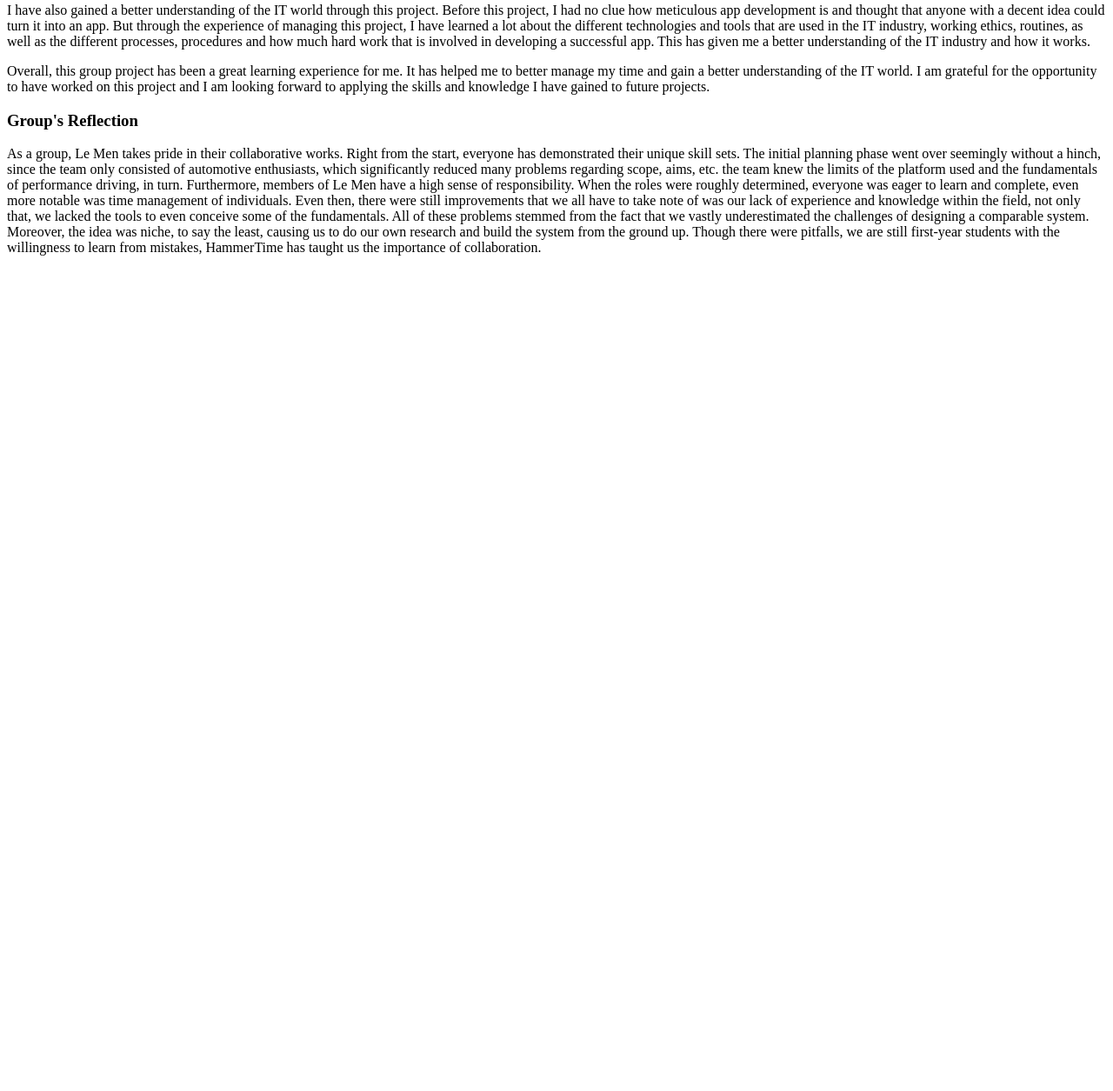
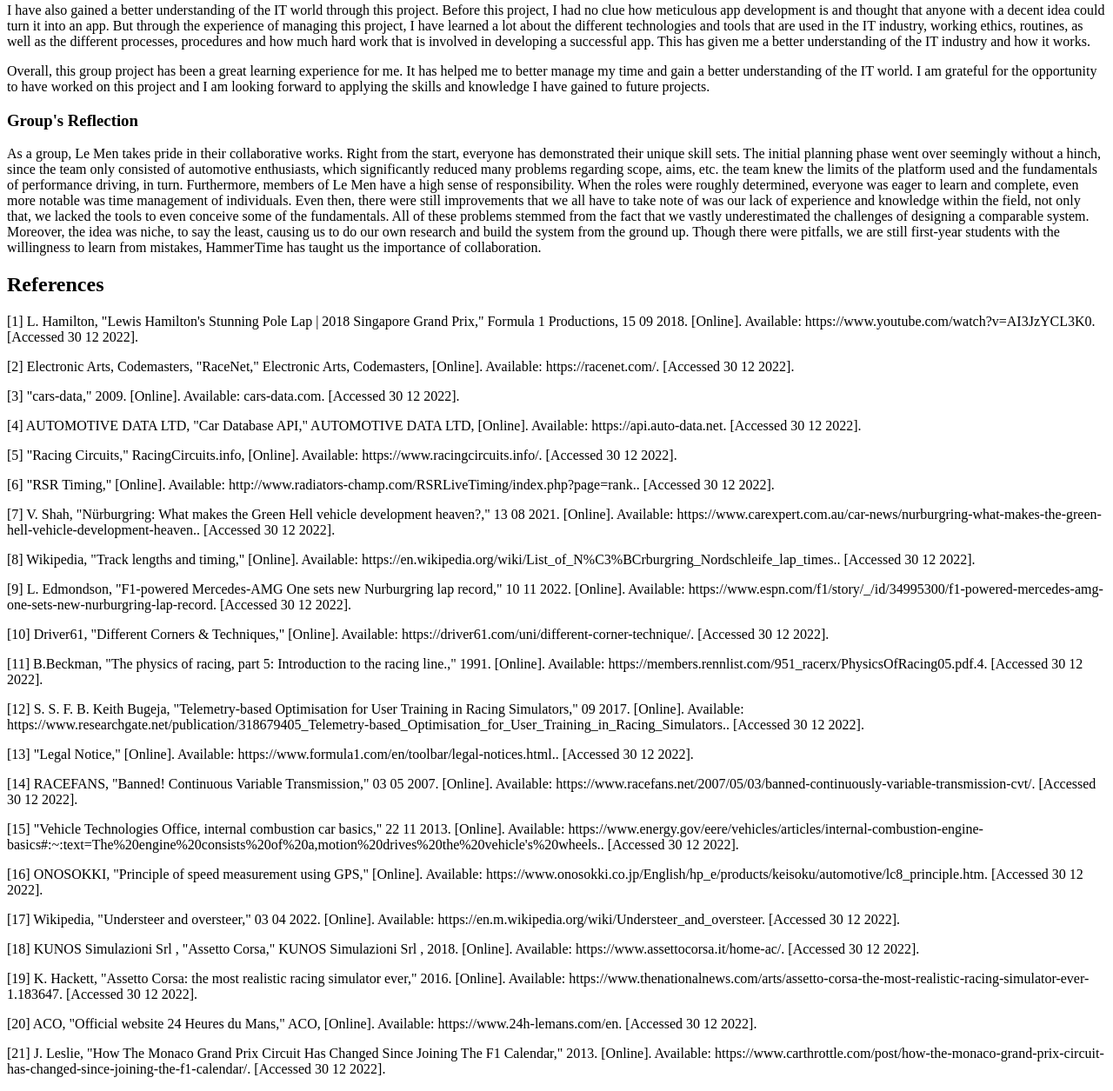
Before and after one commit to VerstappenRB18/Project_Hammertime-COSC2083, a plain HTML site: page prototype.html in a window 1280 px wide. Shown: the part 3886-5141 px from the top of the page at 87% size. Before the commit the page ends 4196 px from the top, so only its background shows below. Drawn offline with Linux system fonts and the light colour scheme.

Commit message:
Update prototype.html
Added References

```diff
--- a/prototype.html
+++ b/prototype.html
@@ -157,5 +157,28 @@
     <p>As a group, Le Men takes pride in their collaborative works. Right from the start, everyone has demonstrated their unique skill sets.
      The initial planning phase went over seemingly without a hinch, since the team only consisted of automotive enthusiasts, which significantly reduced many problems regarding scope, aims, etc. the team knew the limits of the platform used and the fundamentals of performance driving, in turn. Furthermore, members of Le Men have a high sense of responsibility. When the roles were roughly determined, everyone was eager to learn and complete, even more notable was time management of individuals. Even then, there were still improvements that we all have to take note of was our lack of experience and knowledge within the field, not only that, we lacked the tools to even conceive some of the fundamentals. All of these problems stemmed from the fact that we vastly underestimated the challenges of designing a comparable system. Moreover, the idea was niche, to say the least, causing us to do our own research and build the system from the ground up.
      Though there were pitfalls, we are still first-year students with the willingness to learn from mistakes, HammerTime has taught us the importance of collaboration.</p>
+    <h2>References</h2>
+    <p>[1] 	L. Hamilton, "Lewis Hamilton's Stunning Pole Lap | 2018 Singapore Grand Prix," Formula 1 Productions, 15 09 2018. [Online]. Available: https://www.youtube.com/watch?v=AI3JzYCL3K0. [Accessed 30 12 2022].</p>
+    <p>[2] 	Electronic Arts, Codemasters, "RaceNet," Electronic Arts, Codemasters, [Online]. Available: https://racenet.com/. [Accessed 30 12 2022].</p>
+    <p>[3] 	"cars-data," 2009. [Online]. Available: cars-data.com. [Accessed 30 12 2022].</p>
+    <p>[4] 	AUTOMOTIVE DATA LTD, "Car Database API," AUTOMOTIVE DATA LTD, [Online]. Available: https://api.auto-data.net. [Accessed 30 12 2022].</p>
+    <p>[5] 	"Racing Circuits," RacingCircuits.info, [Online]. Available: https://www.racingcircuits.info/. [Accessed 30 12 2022].</p>
+    <p>[6] 	"RSR Timing," [Online]. Available: http://www.radiators-champ.com/RSRLiveTiming/index.php?page=rank.. [Accessed 30 12 2022].</p>
+    <p>[7] 	V. Shah, "Nürburgring: What makes the Green Hell vehicle development heaven?," 13 08 2021. [Online]. Available: https://www.carexpert.com.au/car-news/nurburgring-what-makes-the-green-hell-vehicle-development-heaven.. [Accessed 30 12 2022].</p>
+    <p>[8] 	Wikipedia, "Track lengths and timing," [Online]. Available: https://en.wikipedia.org/wiki/List_of_N%C3%BCrburgring_Nordschleife_lap_times.. [Accessed 30 12 2022].</p>
+    <p>[9] 	L. Edmondson, "F1-powered Mercedes-AMG One sets new Nurburgring lap record," 10 11 2022. [Online]. Available: https://www.espn.com/f1/story/_/id/34995300/f1-powered-mercedes-amg-one-sets-new-nurburgring-lap-record. [Accessed 30 12 2022].</p>
+    <p>[10] Driver61, "Different Corners & Techniques," [Online]. Available: https://driver61.com/uni/different-corner-technique/. [Accessed 30 12 2022].</p>
+    <p>[11] 	B.Beckman, "The physics of racing, part 5: Introduction to the racing line.," 1991. [Online]. Available: https://members.rennlist.com/951_racerx/PhysicsOfRacing05.pdf.4. [Accessed 30 12 2022].</p>
+    <p>[12] 	S. S. F. B. Keith Bugeja, "Telemetry-based Optimisation for User Training in Racing Simulators," 09 2017. [Online]. Available: https://www.researchgate.net/publication/318679405_Telemetry-based_Optimisation_for_User_Training_in_Racing_Simulators.. [Accessed 30 12 2022].</p>
+    <p>[13] 	"Legal Notice," [Online]. Available: https://www.formula1.com/en/toolbar/legal-notices.html.. [Accessed 30 12 2022].</p>
+    <p>[14] 	RACEFANS, "Banned! Continuous Variable Transmission," 03 05 2007. [Online]. Available: https://www.racefans.net/2007/05/03/banned-continuously-variable-transmission-cvt/. [Accessed 30 12 2022].</p>
+    <p>[15] 	"Vehicle Technologies Office, internal combustion car basics," 22 11 2013. [Online]. Available: https://www.energy.gov/eere/vehicles/articles/internal-combustion-engine-basics#:~:text=The%20engine%20consists%20of%20a,motion%20drives%20the%20vehicle's%20wheels.. [Accessed 30 12 2022].</p>
+    <p>[16] 	ONOSOKKI, "Principle of speed measurement using GPS," [Online]. Available: https://www.onosokki.co.jp/English/hp_e/products/keisoku/automotive/lc8_principle.htm. [Accessed 30 12 2022].</p>
+    <p>[17] 	Wikipedia, "Understeer and oversteer," 03 04 2022. [Online]. Available: https://en.m.wikipedia.org/wiki/Understeer_and_oversteer. [Accessed 30 12 2022].</p>
+    <p>[18] 	KUNOS Simulazioni Srl , "Assetto Corsa," KUNOS Simulazioni Srl , 2018. [Online]. Available: https://www.assettocorsa.it/home-ac/. [Accessed 30 12 2022].</p>
+    <p>[19] 	K. Hackett, "Assetto Corsa: the most realistic racing simulator ever," 2016. [Online]. Available: https://www.thenationalnews.com/arts/assetto-corsa-the-most-realistic-racing-simulator-ever-1.183647. [Accessed 30 12 2022].</p>
+    <p>[20] 	ACO, "Official website 24 Heures du Mans," ACO, [Online]. Available: https://www.24h-lemans.com/en. [Accessed 30 12 2022].</p>
+    <p>[21] 	J. Leslie, "How The Monaco Grand Prix Circuit Has Changed Since Joining The F1 Calendar," 2013. [Online]. Available: https://www.carthrottle.com/post/how-the-monaco-grand-prix-circuit-has-changed-since-joining-the-f1-calendar/. [Accessed 30 12 2022].</p>
+
     </body>
 </html>
```
